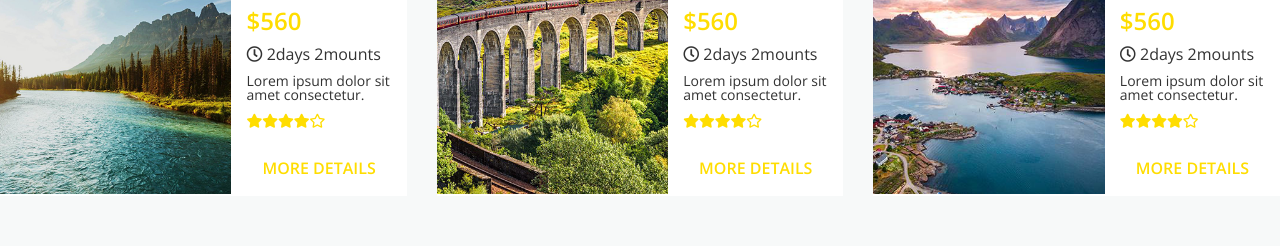
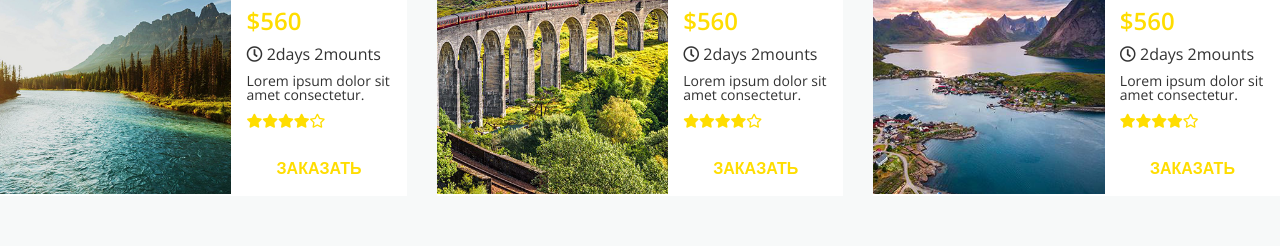
Before and after one commit to barryinvisible/dream.github.io, a plain HTML site: page index.html in a window 1280 px wide. Shown: the part 3306-3552 px from the top of the page. Drawn offline with nearby package versions, Linux system fonts and the light colour scheme.

Commit message:
Update index.html

```diff
--- a/index.html
+++ b/index.html
@@ -143,7 +143,9 @@
                         <div class="variant-details__period"><i class="far fa-clock"></i> 2days 2mounts</div>
                         <div class="variant-details__about">Lorem ipsum dolor sit amet consectetur.</div>
                         <div class="variant-details__rating"><i class="fas fa-star"></i><i class="fas fa-star"></i><i class="fas fa-star"></i><i class="fas fa-star"></i><i class="far fa-star"></i></div>
-                        <button class="main-button variant-details__button">more details</button></div>
+                        <button class="main-button variant-details__button">
+                            <div class="product-prices__button j-product-prices-order-button" data-id="107652" data-code="107652" data-sku="2ТРМ0 обновленный двухканальный измеритель с интерфейсом RS-485" data-name="2ТРМ0-Щ1.У2" data-price="5280.00" data-price_text="5 280,<span class=&quot;kopeck&quot;>00</span>">заказать</div>
+                        </button></div>
                 </div>
                 <div class="variant-block">
                     <div class="variant-img"><img src="england2.png" alt=""></div>
@@ -153,7 +155,9 @@
                         <div class="variant-details__period"><i class="far fa-clock"></i> 2days 2mounts</div>
                         <div class="variant-details__about">Lorem ipsum dolor sit amet consectetur.</div>
                         <div class="variant-details__rating"><i class="fas fa-star"></i><i class="fas fa-star"></i><i class="fas fa-star"></i><i class="fas fa-star"></i><i class="far fa-star"></i></div>
-                        <button class="main-button variant-details__button">more details</button></div>
+                        <button class="main-button variant-details__button">
+                            <div class="product-prices__button j-product-prices-order-button" data-id="31004" data-code="31004" data-sku="Рамка монтажная 96х48" data-name="РАМКА МОНТАЖНАЯ 96Х48" data-price="607.20" data-price_text="607,<span class=&quot;kopeck&quot;>20</span>">заказать</div>
+                        </button></div>
                 </div>
                 <div class="variant-block">
                     <div class="variant-img"><img src="england3.png" alt=""></div>
@@ -163,7 +167,9 @@
                         <div class="variant-details__period"><i class="far fa-clock"></i> 2days 2mounts</div>
                         <div class="variant-details__about">Lorem ipsum dolor sit amet consectetur.</div>
                         <div class="variant-details__rating"><i class="fas fa-star"></i><i class="fas fa-star"></i><i class="fas fa-star"></i><i class="fas fa-star"></i><i class="far fa-star"></i></div>
-                        <button class="main-button variant-details__button">more details</button></div>
+                        <button class="main-button variant-details__button">
+                            <div class="product-prices__button j-product-prices-order-button" data-id="100894" data-code="100894" data-sku="ПР103 программируемое реле с Ethernet" data-name="ПР103-230.1610.01.2.0" data-price="15840.00" data-price_text="15 840,<span class=&quot;kopeck&quot;>00</span>">заказать</div>
+                        </button></div>
                 </div>
             </div>
         </div>
```
